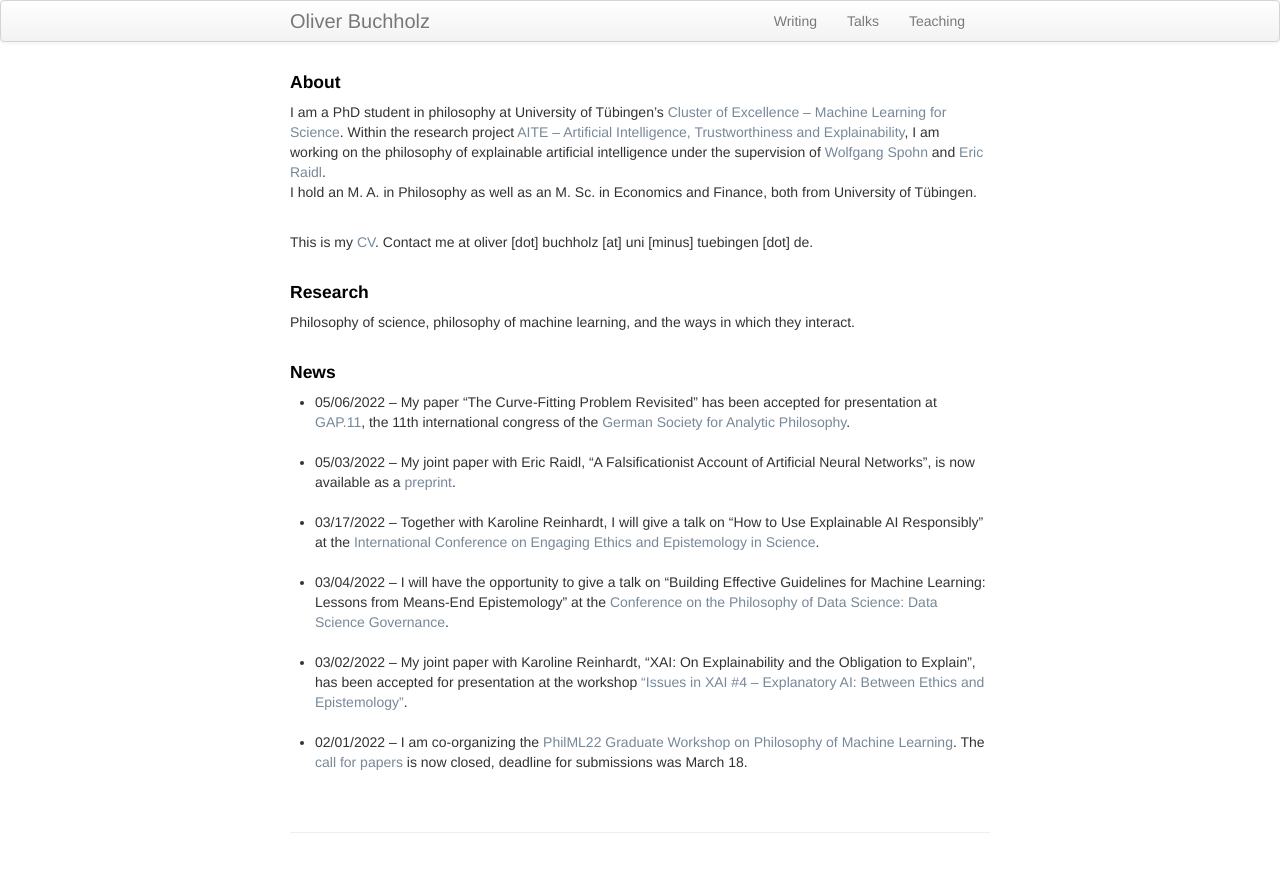
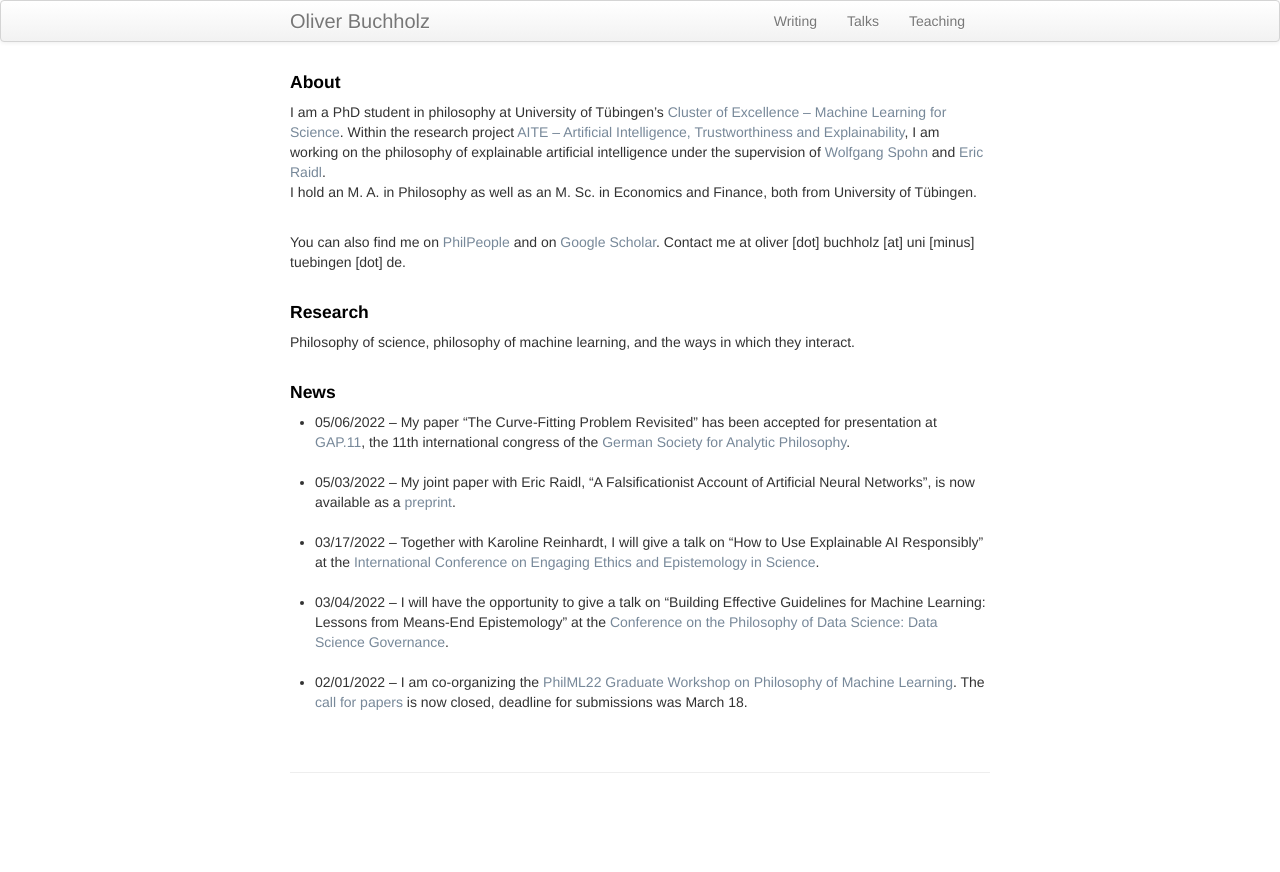
Before and after one commit to oliverbuchholz/oliverbuchholz.github.io, a Jekyll site: the page built from index.md, in a window 1280 px wide. Shown: the top 872 px of the page. Built offline with Jekyll 4.4.1, drawn with Linux system fonts in a browser that asks for light colours.

Commit message:
updated index

```diff
--- a/index.md
+++ b/index.md
@@ -10,7 +10,7 @@ keywords: Buchholz, Oliver, philosophy, machine learning, phd, Tübingen
 I am a PhD student in philosophy at University of T&uuml;bingen's <a href = "https://uni-tuebingen.de/en/research/core-research/cluster-of-excellence-machine-learning/home/" target = "_blank">Cluster of Excellence &ndash; Machine Learning for Science</a>. Within the research project <a href = "https://uni-tuebingen.de/en/research/core-research/cluster-of-excellence-machine-learning/research/research/cluster-research-groups/ethics-philosophy-lab/projects/" target = "_blank">AITE &ndash; Artificial Intelligence, Trustworthiness and Explainability</a>, I am working on the philosophy of explainable artificial intelligence under the supervision of <a href="https://www.philosophie.uni-konstanz.de/ag-spohn/personen/prof-dr-wolfgang-spohn/" target="_blank">Wolfgang Spohn</a> and <a href="https://scholar.google.de/citations?user=MpJaE0wAAAAJ&hl=de" target="_blank">Eric Raidl</a>.<br>
 I hold an M. A. in Philosophy as well as an M. Sc. in Economics and Finance, both from University of T&uuml;bingen.<br><br>
 
-This is my <a href="assets/CV.pdf" target="_blank">CV</a>. Contact me at oliver [dot] buchholz [at] uni [minus] tuebingen [dot] de.<br><br>
+You can also find me on <a href="https://philpeople.org/profiles/oliver-buchholz" target="_blank">PhilPeople</a> and on <a href="https://scholar.google.com/citations?user=o-i32DIAAAAJ&hl=de&oi=ao" target="_blank">Google Scholar</a>. Contact me at oliver [dot] buchholz [at] uni [minus] tuebingen [dot] de.<br><br>
 
 
 <h4> Research </h4>
@@ -33,9 +33,6 @@ Philosophy of science, philosophy of machine learning, and the ways in which the
 <li> 03/04/2022 &ndash; I will have the opportunity to give a talk on &ldquo;Building Effective Guidelines for Machine Learning: Lessons from Means-End Epistemology&rdquo; at the <a href="https://www.frankfurt-school.de/home/research/conferences-workshops/ds-2022" target="_blank">Conference on the Philosophy of Data Science: Data Science Governance</a>.<br><br>
 </li>
 
-<li> 03/02/2022 &ndash; My joint paper with Karoline Reinhardt, &ldquo;XAI: On Explainability and the Obligation to Explain&rdquo;, has been accepted for presentation at the workshop <a href="https://juanmduran.net/xai4/" target="_blank">&ldquo;Issues in XAI &num;4 &ndash; Explanatory AI: Between Ethics and Epistemology&rdquo;</a>.<br><br>
-</li>
-
 <li> 02/01/2022 &ndash; I am co-organizing the <a href="https://philevents.org/event/show/96706" target="_blank">PhilML22 Graduate Workshop on Philosophy of Machine Learning</a>. The <a href="https://philevents.org/event/show/96714" target="_blank">call for papers</a> is now closed, deadline for submissions was March 18.<br><br>
 </li>
 </ul>
```
